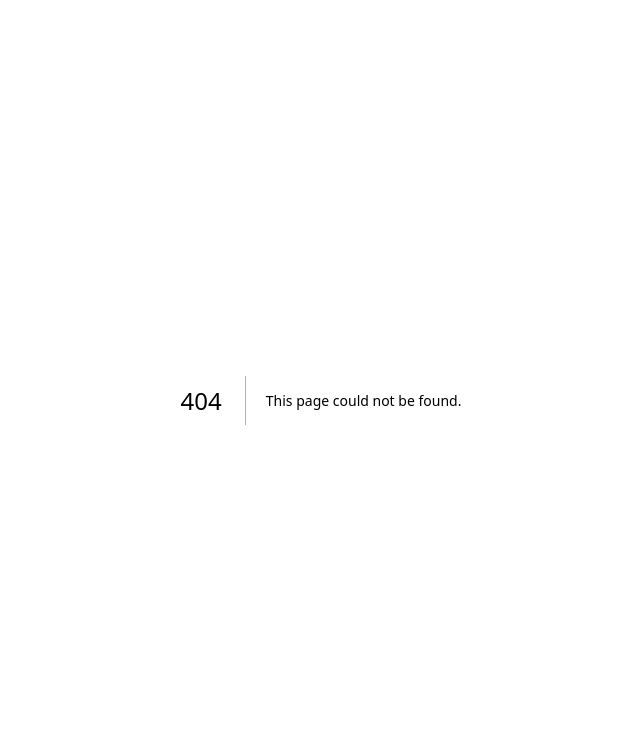
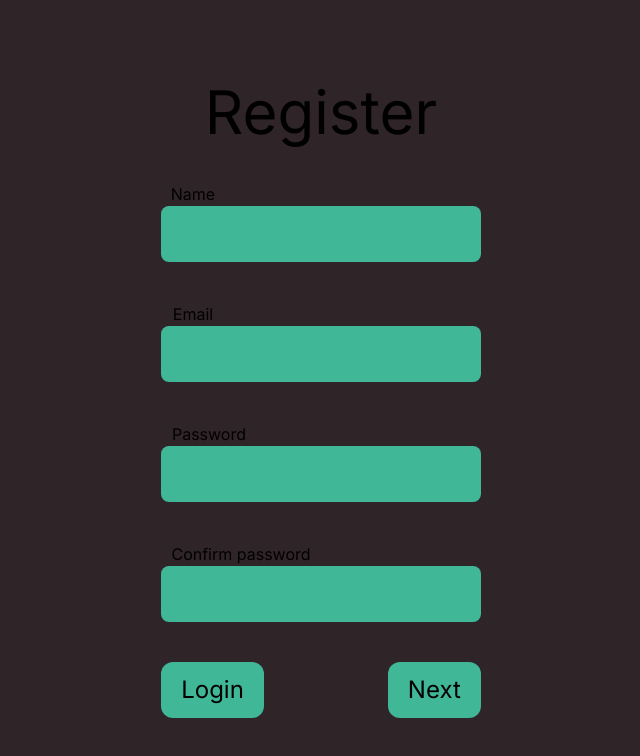
Before and after one commit to lucasbiz/web_development_project, a Next.js app in the folder inventory_system/: page /register in a window 1280 px wide. Before the commit this address had no page. Shown: the top 756 px of the page, without its empty margins (319-959 px from the left). Built offline with nearby package versions, Linux system fonts and the light colour scheme.

Commit message:
created register page

```diff
--- a/inventory_system/src/app/login/page.tsx
+++ b/inventory_system/src/app/login/page.tsx
@@ -8,28 +8,26 @@ export default function Page() {
                 <div className="flex flex-col justify-center m-5">
                     <p className="flex justify-center mr-64">User</p>
                     <div className="flex justify-center">
-                        <input type="text" className=" h-14 w-80 text-white bg-[#40B797] rounded-lg text-3xl pl-5" />
+                        <input type="text" className=" h-14 w-80 text-white bg-[#40B797] rounded-lg text-2xl pl-5" />
                     </div>
                 </div>
 
                 <div className="flex flex-col justify-center m-5">
                     <p className="flex justify-center mr-56">Password</p>
                     <div className="flex justify-center">
-                        <input type="password" className="h-14 w-80 text-white bg-[#40B797] rounded-lg text-3xl pl-5" />
+                        <input type="password" className="h-14 w-80 text-white bg-[#40B797] rounded-lg text-2xl pl-5" />
                     </div>
                 </div>
 
                 <div className="flex flex-row justify-center mt-5">
-                    <button className="mx-[70px] p-3 bg-[#40B797] rounded-xl hover:bg-[#40b797b0]">Cadastro</button>
-                    <button className="mx-[70px] p-3 bg-[#40B797] rounded-xl hover:bg-[#40b797b0]">Avançar</button>
+                    <a href="/register"><button className="mx-[50px] p-3 bg-[#40B797] rounded-xl hover:bg-[#40b797b0] text-2xl">Register</button></a>
+                    <button className="mx-[50px] p-3 px-6 bg-[#40B797] rounded-xl hover:bg-[#40b797b0] text-2xl">Next</button>
                 </div>
 
 
 
             </div>
 
-            <div className="absolute -bottom-28 -left-14  h-96 w-96 bg-[#ED555D] rounded-full"></div>
-
         </main>
     );
 }
--- a/inventory_system/src/app/page.tsx
+++ b/inventory_system/src/app/page.tsx
@@ -3,7 +3,9 @@ import Image from "next/image";
 export default function Home() {
   return (
     <main className="flex justify-center">
-      <button className=" h-10 w-36 bg-green-500 mt-20 rounded-xl hover:bg-green-600"><a href="/login">Tela de login</a></button>
+      <button className=" h-10 w-36 mx-20 bg-green-500 mt-20 rounded-xl hover:bg-green-600"><a href="/login">Tela de login</a></button>
+
+      <button className=" h-10 w-36 mx-20 bg-green-500 mt-20 rounded-xl hover:bg-green-600"><a href="/register">Tela de cadastro</a></button>
 
     </main>
   );
--- /dev/null
+++ b/inventory_system/src/app/register/page.tsx
@@ -0,0 +1,47 @@
+export default function Page() {
+    return(
+
+        <main className="h-screen w-screen  m-0 flex items-center justify-center scroll-">
+            <div className="flex justify-center flex-col h-1/2 w-1/2">
+                <h1 className="text-6xl flex justify-center mb-5">Register</h1>
+
+                <div className="flex flex-col justify-center m-5">
+                    <p className="flex justify-center mr-64">Name</p>
+                    <div className="flex justify-center">
+                        <input type="text" className=" h-14 w-80 text-white bg-[#40B797] rounded-lg text-2xl pl-5" />
+                    </div>
+                </div>
+
+                <div className="flex flex-col justify-center m-5">
+                    <p className="flex justify-center mr-64">Email</p>
+                    <div className="flex justify-center">
+                        <input type="text" className=" h-14 w-80 text-white bg-[#40B797] rounded-lg text-2xl pl-5" />
+                    </div>
+                </div>
+
+                <div className="flex flex-col justify-center m-5">
+                    <p className="flex justify-center mr-56">Password</p>
+                    <div className="flex justify-center">
+                        <input type="password" className="h-14 w-80 text-white bg-[#40B797] rounded-lg text-2xl pl-5" />
+                    </div>
+                </div>
+
+                <div className="flex flex-col justify-center m-5">
+                    <p className="flex justify-center mr-40">Confirm password</p>
+                    <div className="flex justify-center">
+                        <input type="password" className="h-14 w-80 text-white bg-[#40B797] rounded-lg text-2xl pl-5" />
+                    </div>
+                </div>
+
+                <div className="flex flex-row justify-center mt-5">
+                    <a href="/login"><button className="mx-[62px] p-3 px-5 bg-[#40B797] rounded-xl hover:bg-[#40b797b0] text-2xl">Login</button></a>
+                    <button className="mx-[62px] p-3 px-5 bg-[#40B797] rounded-xl hover:bg-[#40b797b0] text-2xl">Next</button>
+                </div>
+
+
+
+            </div>
+
+        </main>
+    );
+}
```
